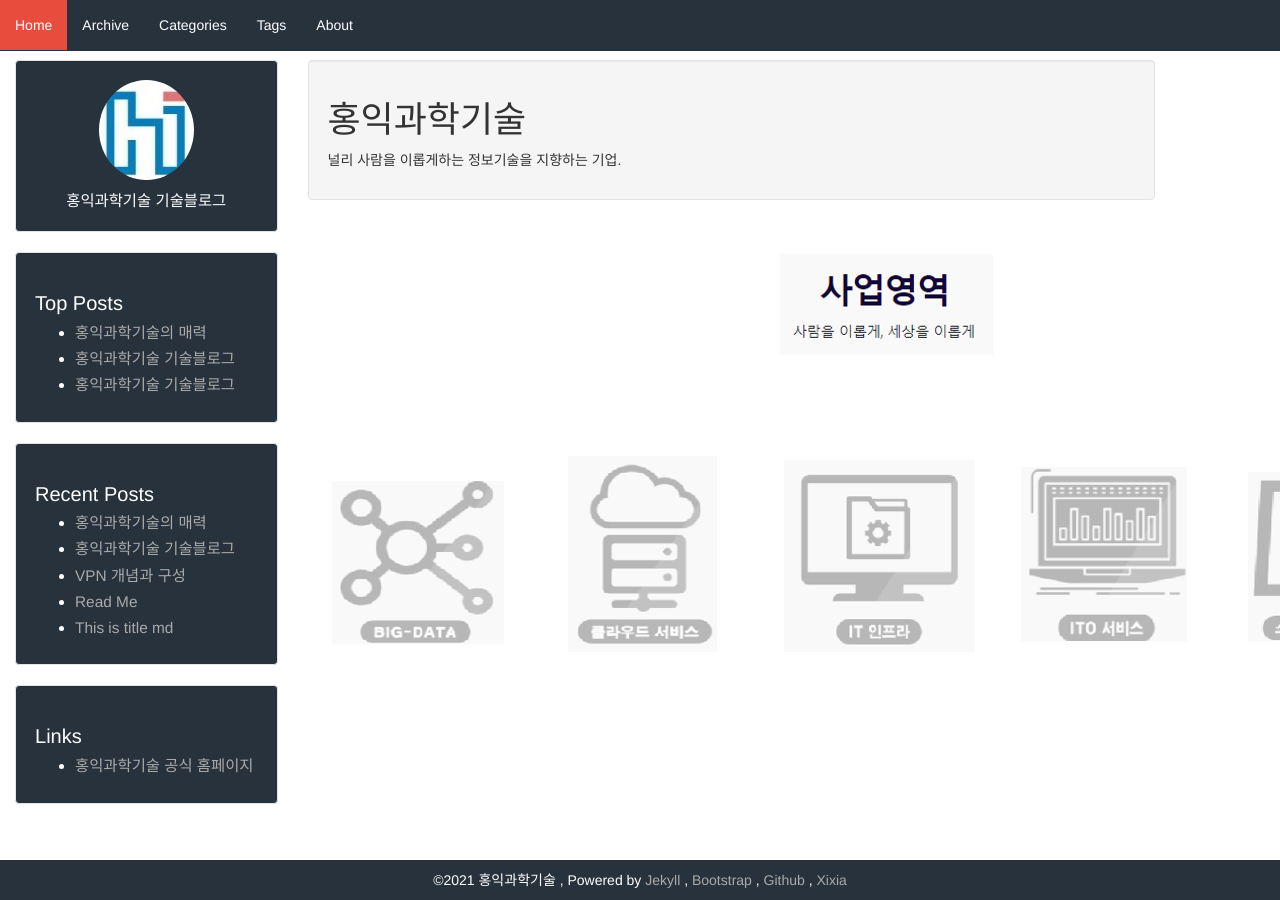
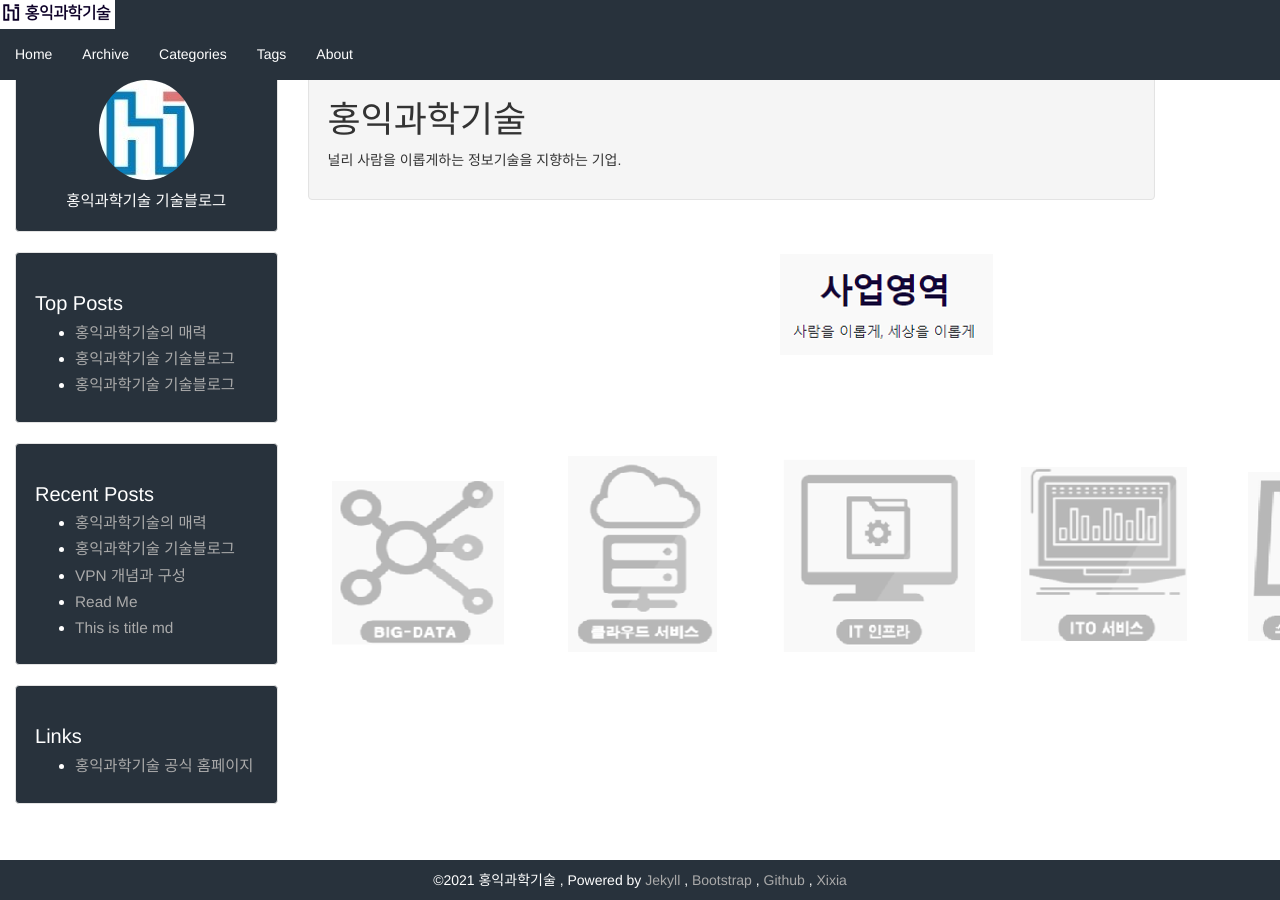
Before and after one commit to jangh-lee/hongikit-mts.github.io, a Jekyll site: the page built from about.html, in a window 1280 px wide. Built offline with Jekyll 4.4.1, drawn with Linux system fonts in a browser that asks for light colours.

Commit message:
Update header.html

```diff
--- a/_includes/header.html
+++ b/_includes/header.html
@@ -35,6 +35,7 @@
                 </button>
 
             </div>
+		<a><img src="{{ site.baseurl }}/assets/images/logo.png" /></a>
            <div class="collapse navbar-collapse" id="bs-example-navbar-collapse-1"></div>
                 <ul class="nav navbar-nav">
                     {% assign trans = site.data.values[site.lan] %}
```
